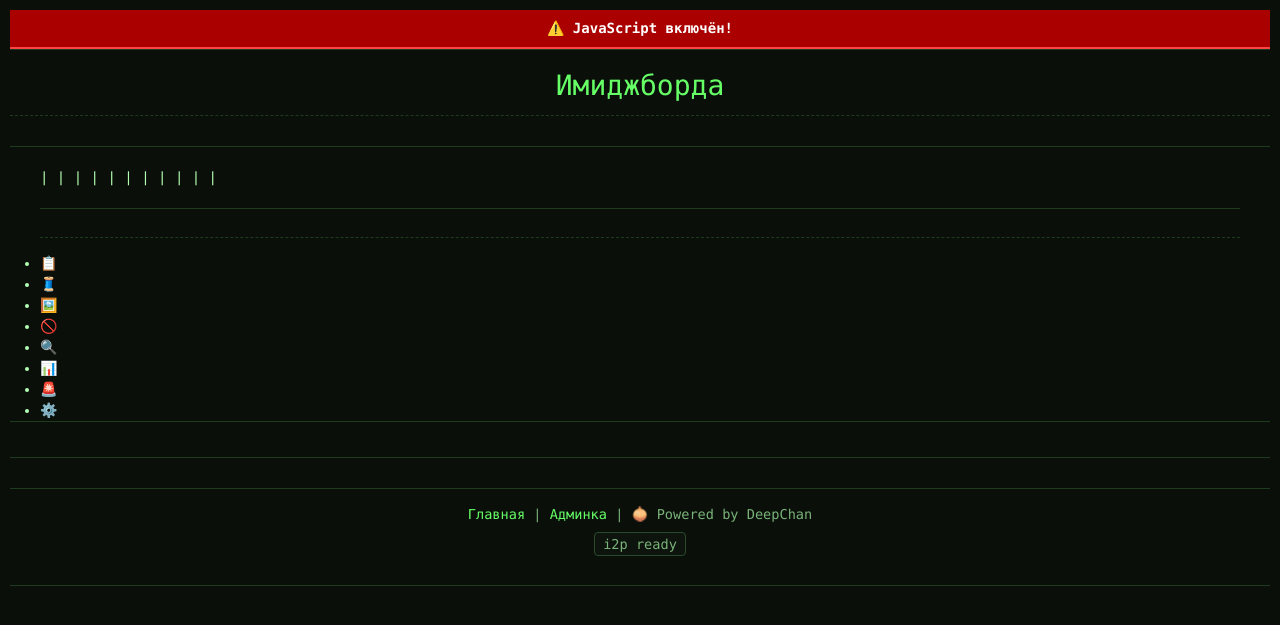
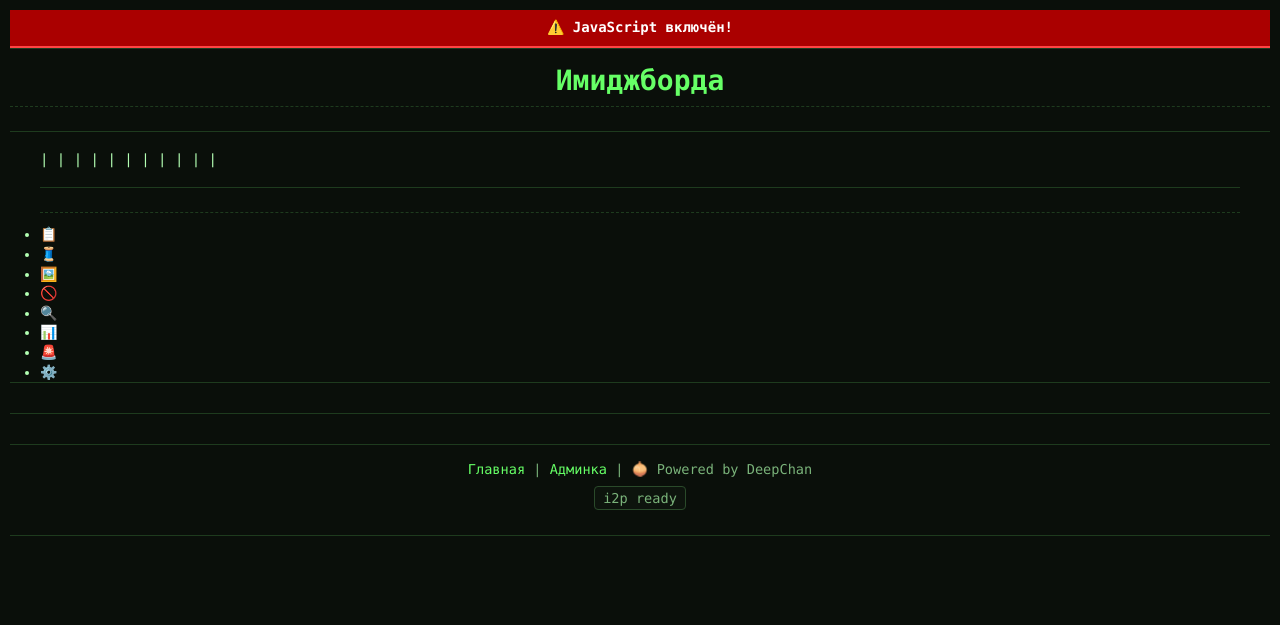
Before and after one commit to yogannnn/deepchan, a Python web app: template templates/admin/index.html in a window 1280 px wide. Shown: the top 625 px of the page. Run offline with Jinja, Linux system fonts and the light colour scheme; the template is opened without the code that fills it, so the values that code supplies are empty.

Commit message:
fix css2

```diff
--- a/templates/base.html
+++ b/templates/base.html
@@ -30,7 +30,7 @@
             "DejaVu Sans Mono",
             monospace;
 
-        line-height:1.5;
+        line-height:1.4;
         font-size:14px;
         padding:10px;
         margin:0;
@@ -56,40 +56,49 @@
 
     header,footer{
         text-align:center;
-        padding:15px 0;
+        padding:12px 0;
         border-bottom:1px solid var(--border);
         border-top:1px solid var(--border);
-        margin-bottom:20px
+        margin-bottom:18px
     }
 
     h1,h2,h3{
         color:#66ff66;
-        font-weight:400;
+        font-weight:600;
         border-bottom:1px dashed var(--border);
-        padding-bottom:8px;
-        margin-bottom:15px
+        padding-bottom:6px;
+        margin-bottom:12px
     }
 
     hr{
         border:none;
         border-top:1px solid var(--border);
-        margin:20px 0
+        margin:18px 0
     }
 
     input,textarea,button,select{
         background:#050805;
         border:1px solid var(--border);
         color:var(--text);
-        padding:10px 12px;
+
+        padding:8px 10px;
+
         font-family:inherit;
-        font-size:14px;
-        border-radius:6px
+        font-size:13px;
+        line-height:1.3;
+
+        border-radius:6px;
+        outline:none;
+    }
+
+    textarea{
+        resize:vertical
     }
 
     button,input[type=submit]{
         background:#1a2a1a;
         color:var(--text);
-        font-weight:700;
+        font-weight:600;
         cursor:pointer;
         border:1px solid #2a6e2a
     }
```
Also changed, not shown: other parts of templates/base.html (+13 -12 lines).
